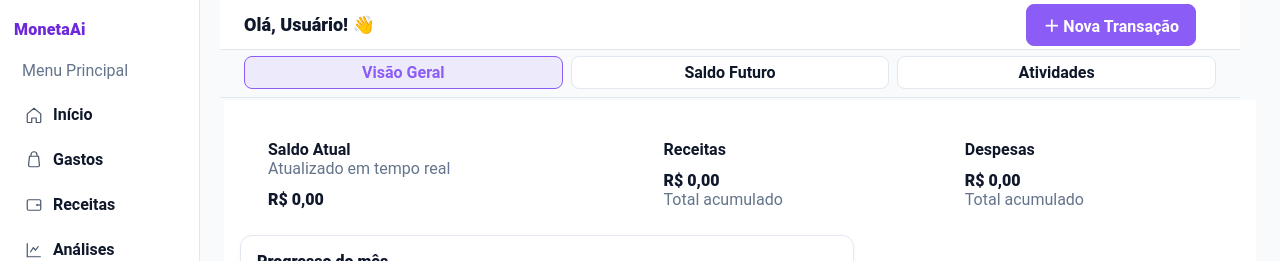
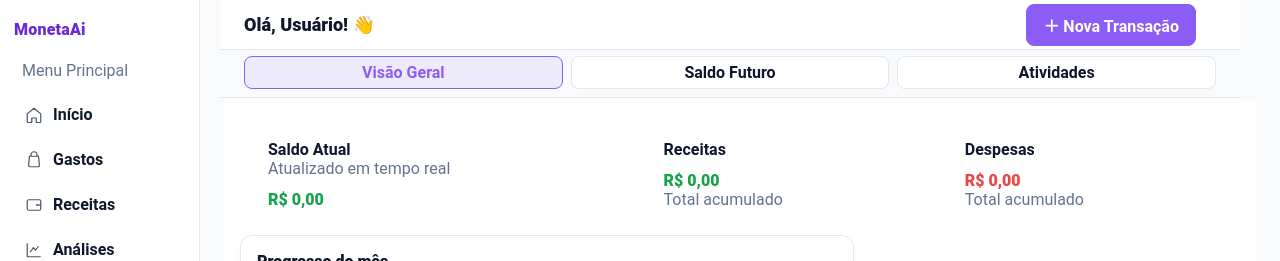
Before and after one commit to Matheus-f-dev/MonetaAi, a React (Vite) app in the folder Client/Front/: page /system in a window 1280 px wide. Shown: the top 261 px of the page. Built offline with nearby package versions, Linux system fonts and the light colour scheme; no server answers.

Commit message:
arrumando um bug de cores

```diff
--- a/Client/Front/src/presentation/components/system/KPICards.jsx
+++ b/Client/Front/src/presentation/components/system/KPICards.jsx
@@ -14,7 +14,7 @@ export function KPICards({ balance, income, expenses }) {
 
       <div className="sys-kpi sys-kpi-mid">
         <div className="sys-kpi-title">Receitas</div>
-        <div className="sys-kpi-value">{brl(income)}</div>
+        <div className="sys-kpi-value sys-success">{brl(income)}</div>
         <div className="sys-small">Total acumulado</div>
       </div>
 
--- a/Client/Front/src/presentation/styles/pages/system.css
+++ b/Client/Front/src/presentation/styles/pages/system.css
@@ -151,9 +151,13 @@
   content:""; position:absolute; top:-12px; bottom:-12px; left:0; width:1px; background: var(--primary-200);
 }
 .sys-kpi-title{ font-weight:700; }
-.sys-kpi-value{ margin-top:12px; font-weight:800; font-size:24px; color: var(--success); }
-.sys-success{ color: var(--success); }
-.sys-danger{ color: var(--danger); }
+.sys-kpi-value{ margin-top:12px; font-weight:800; font-size:24px; }
+.sys-success{ color: #16a34a !important; }
+.sys-danger{ color: #ef4444 !important; }
+.sys-kpi-receita{ color: #16a34a !important; }
+.sys-kpi-despesa{ color: #ef4444 !important; }
+.sys-kpi-saldo{ color: #16a34a !important; }
+.sys-kpi-saldo.negativo{ color: #ef4444 !important; }
 .sys-small{ font-size:12px; color: var(--muted); }
 
 /* Grid */
@@ -213,8 +217,12 @@
   color: var(--text);
 }
 .sys-value{ text-align:right; white-space:nowrap; }
-.sys-pos-t{ color:#16a34a; }
-.sys-neg-t{ color:#ef4444; }
+.sys-pos-t{ color:#16a34a !important; }
+.sys-neg-t{ color:#ef4444 !important; }
+
+/* Cores específicas para receitas e despesas */
+.receita-value { color: #16a34a !important; }
+.despesa-value { color: #ef4444 !important; }
 
 /* Responsivo */
 @media (max-width: 1200px){
```
